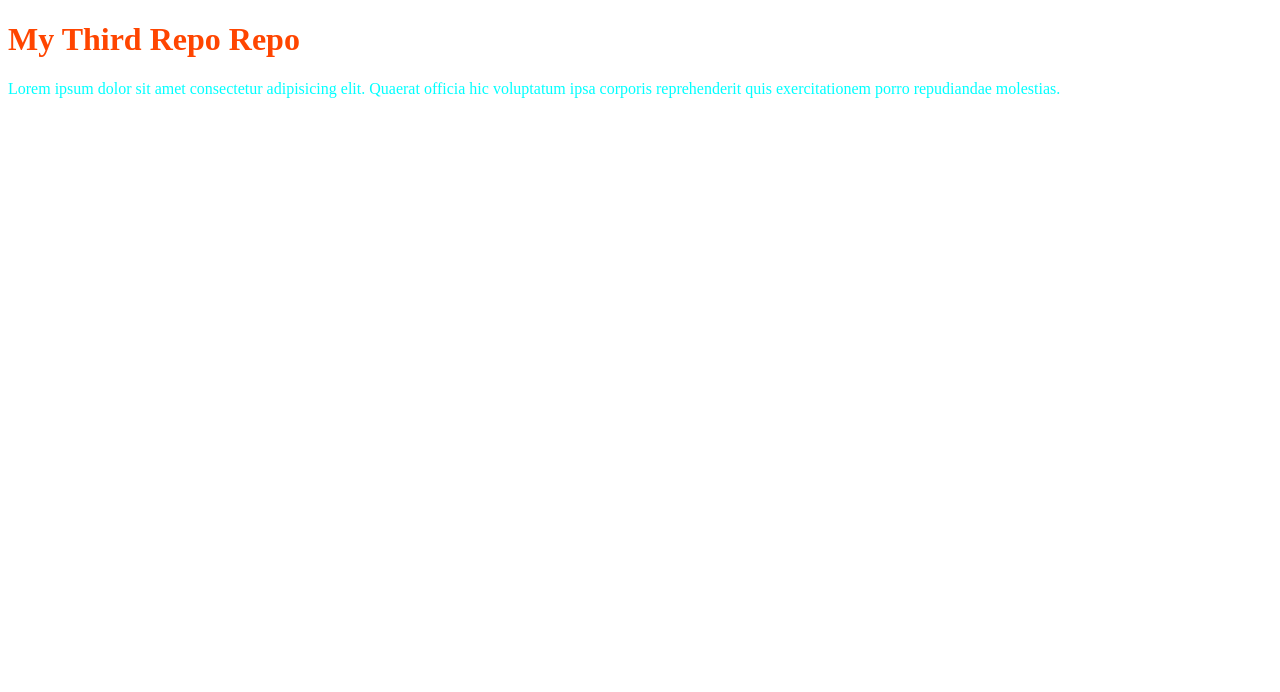
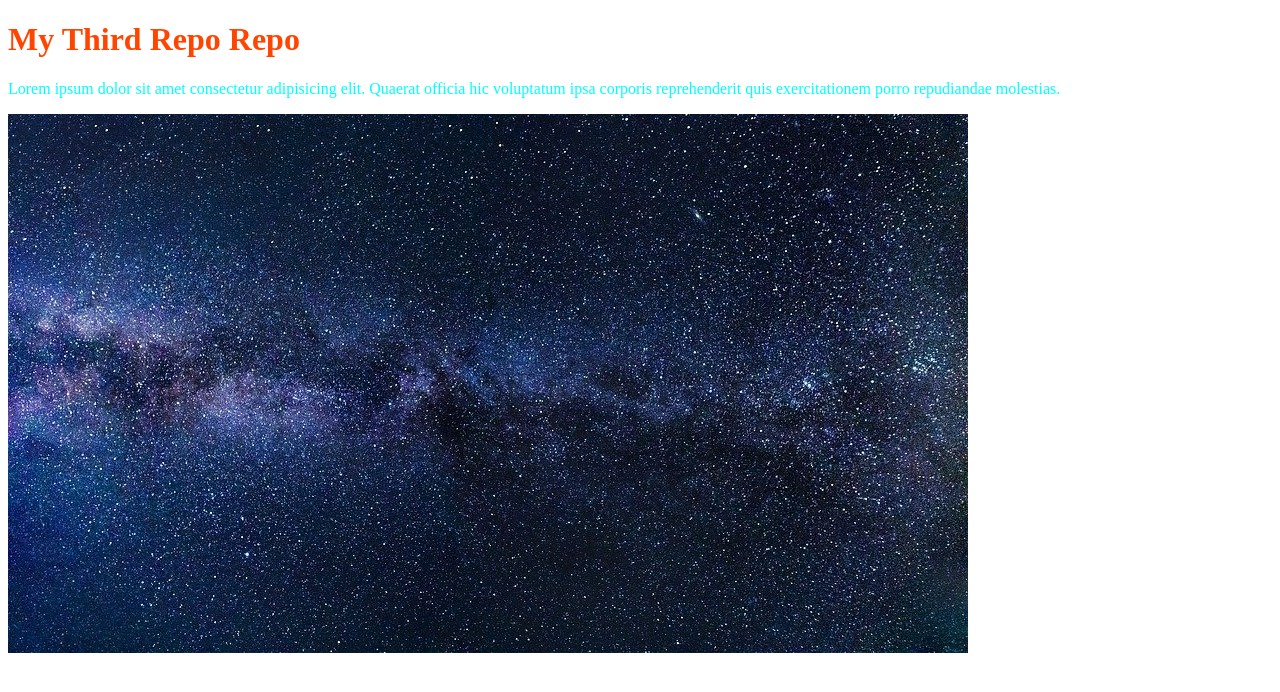
Before and after one commit to mdkibria245766/my-third-repo, a plain HTML site: page index.html in a window 1280 px wide. Drawn offline with Linux system fonts and the light colour scheme; the site is published under a folder, as on GitHub Pages, so addresses that start at the root find nothing.

Commit message:
git commit

```diff
--- a/index.html
+++ b/index.html
@@ -13,7 +13,7 @@
 	<h1>My Third Repo Repo</h1>
 	<p>Lorem ipsum dolor sit amet consectetur adipisicing elit. Quaerat officia hic voluptatum ipsa corporis
 		reprehenderit quis exercitationem porro repudiandae molestias.</p>
-	<img src="/bgc.png" alt="">
+	<img src="bgc.png" alt="">
 </body>
 
 </html>
```
